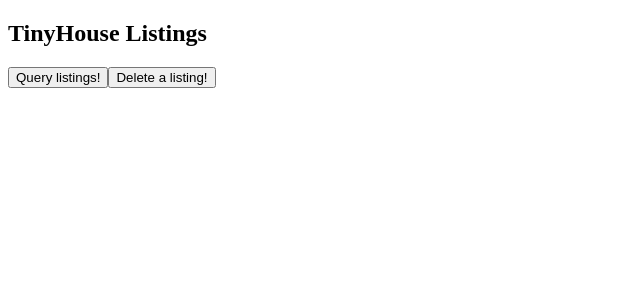
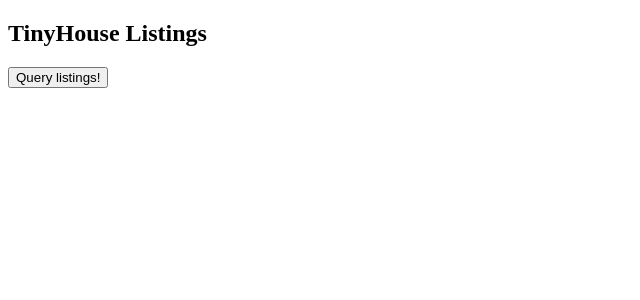
Before and after one commit to codeinsack/tinyhouse, a React (Create React App) app in the folder client/: page / in a window 1280 px wide. Shown: the top 300 px of the page, without its empty margins (0-640 px from the left). Built offline with nearby package versions, Linux system fonts and the light colour scheme.

Commit message:
add use state hook

```diff
--- a/client/src/sections/Listings/Listings.tsx
+++ b/client/src/sections/Listings/Listings.tsx
@@ -1,9 +1,10 @@
-import React from "react";
+import React, { useState } from "react";
 import { server } from "../../lib/api";
 import {
   ListingsData,
   DeleteListingData,
   DeleteListingVariables,
+  Listing,
 } from "./types";
 
 const LISTINGS = `
@@ -35,29 +36,39 @@
 }
 
 export const Listings = ({ title }: Props) => {
+  const [listings, setListings] = useState<Listing[] | null>(null);
+
   const fetchListings = async () => {
     const { data } = await server.fetch<ListingsData>({ query: LISTINGS });
-    console.log("listings", data);
+    setListings(data.listings);
   };
 
-  const deleteListing = async () => {
-    const { data } = await server.fetch<
-      DeleteListingData,
-      DeleteListingVariables
-    >({
+  const deleteListing = async (id: string) => {
+    await server.fetch<DeleteListingData, DeleteListingVariables>({
       query: DELETE_LISTING,
       variables: {
-        id: "600e0b98ccfd8318e8171438",
+        id,
       },
     });
-    console.log("data", data);
+    await fetchListings();
   };
+
+  const listingsList = (
+    <ul>
+      {listings?.map((listing) => (
+        <li key={listing.id}>
+          {listing.title}
+          <button onClick={() => deleteListing(listing.id)}>Delete</button>
+        </li>
+      ))}
+    </ul>
+  );
 
   return (
     <div>
       <h2>{title}</h2>
+      {listingsList}
       <button onClick={fetchListings}>Query listings!</button>
-      <button onClick={deleteListing}>Delete a listing!</button>
     </div>
   );
 };
--- a/client/src/sections/Listings/types.ts
+++ b/client/src/sections/Listings/types.ts
@@ -1,4 +1,4 @@
-interface Listing {
+export interface Listing {
   id: string;
   title: string;
   image: string;
```
Also changed, not shown: 1 other file (tests, documents, lock files or other folders).
